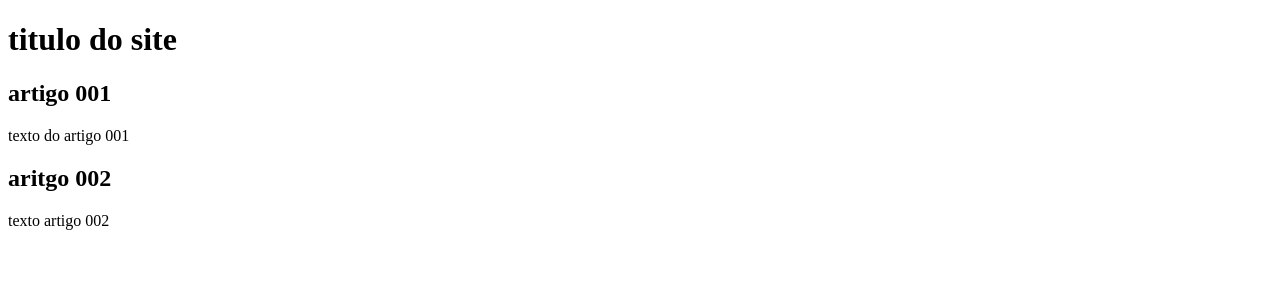
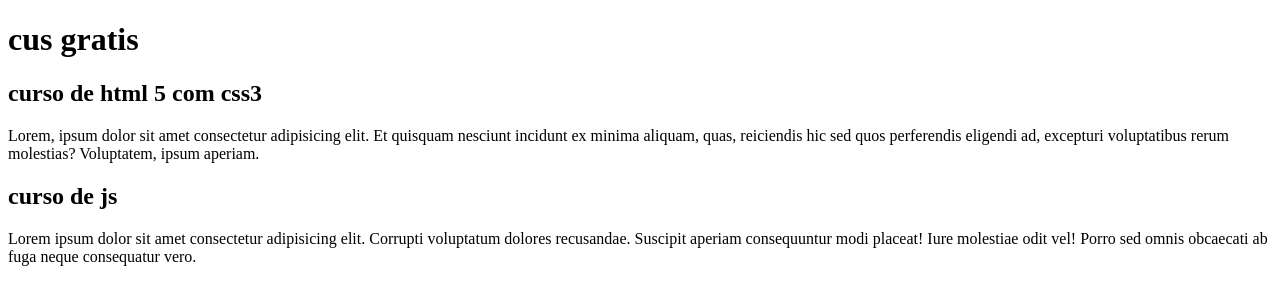
Before and after one commit to Sato-Reandoro/projeto-site, a plain HTML site: page index.html in a window 1280 px wide. Drawn offline with Linux system fonts and the light colour scheme.

Commit message:
comecei a escrever o conteudo

```diff
--- a/index.html
+++ b/index.html
@@ -9,15 +9,15 @@
 <body>
     <main>
         <head>
-            <h1>titulo do site</h1>
+            <h1>cus gratis</h1>
         </head>
         <article>
-            <h2>artigo 001</h2>
-            <p>texto do artigo 001</p>
+            <h2>curso de html 5 com css3</h2>
+            <p>Lorem, ipsum dolor sit amet consectetur adipisicing elit. Et quisquam nesciunt incidunt ex minima aliquam, quas, reiciendis hic sed quos perferendis eligendi ad, excepturi voluptatibus rerum molestias? Voluptatem, ipsum aperiam.</p>
         </article>
         <article>
-            <h2>aritgo 002</h2>
-            <p>texto artigo 002</p>
+            <h2>curso de js</h2>
+            <p>Lorem ipsum dolor sit amet consectetur adipisicing elit. Corrupti voluptatum dolores recusandae. Suscipit aperiam consequuntur modi placeat! Iure molestiae odit vel! Porro sed omnis obcaecati ab fuga neque consequatur vero.</p>
         </article>
     </main>
 </body>
```
